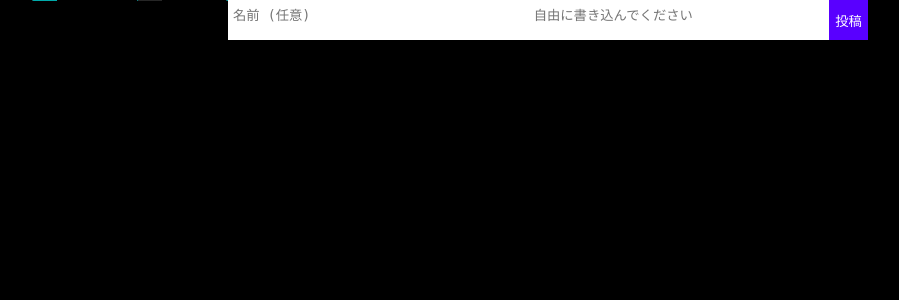
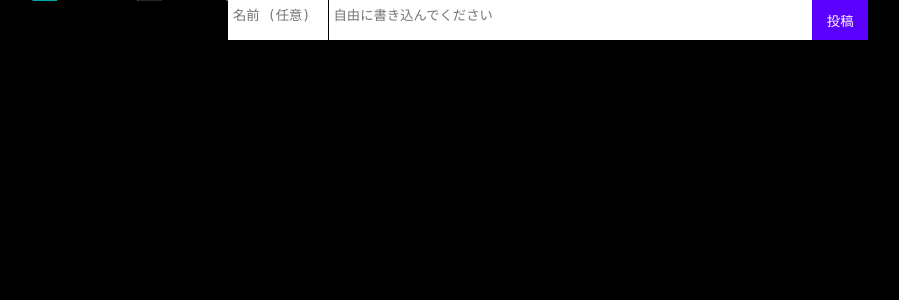
Before and after one commit to keitagame/im, a Flask app: page / in a window 1280 px wide. Shown: the part 35-335 px from the top of the page, without its empty margins (92-991 px from the left). Run offline with Flask 3, Linux system fonts and the light colour scheme.

Commit message:
Update index.html

```diff
--- a/templates/index.html
+++ b/templates/index.html
@@ -57,6 +57,10 @@
     color:white;
     background:rgb(89, 0, 255);
     border:0px solid black;
+   }
+   .ba{
+    width:130px;
+    border-right:1px solid black;
    }
    .post{
     color:white;
@@ -302,7 +306,7 @@
     <div class="con">
 
     <form id="postForm" autocomplete="off">
-      <textarea name="author" placeholder="名前 (任意)" maxlength="32"></textarea>
+      <textarea name="author" class="ba" placeholder="名前 (任意)" maxlength="32"></textarea>
       <textarea
         name="body"
         placeholder="自由に書き込んでください"
@@ -342,9 +346,19 @@
       const $list = document.getElementById('list');
       const div = document.createElement('div');
       div.className = 'msg';
-      div.innerHTML = `
-        <div class="meta">${escapeHtml(m.author || 'anonymous')} · ${m.created_at}</div>
-        <div class="body">${escapeHtml(m.body)}</div>
+      div.innerHTML = `<article class="message">
+        <img class="avatar" src="https://pbs.twimg.com/profile_images/1976627268400353280/gpuMxtet_400x400.jpg" alt="User avatar">
+    <div class="body">
+      <header class="meta">
+        <span class="author">${escapeHtml(m.author || 'anonymous')}</span>
+        <span class="timestamp">${m.created_at}</span>
+      </header>
+      <div class="content">
+        ${escapeHtml(m.body)}
+      </div>
+    </div>
+
+        </article>
       `;
       $list.prepend(div); // 新着を上に追加
     }
```
